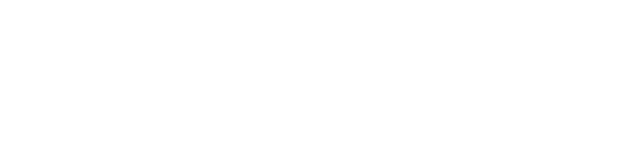
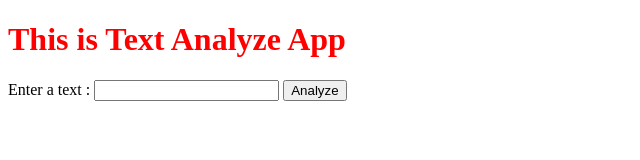
Before and after one commit to MrEshboboyev/TextAnalyzeWithJs, a plain HTML site: page index.html in a window 1280 px wide. Shown: the whole page, without its empty margins (0-640 px from the left). Drawn offline with Linux system fonts and the light colour scheme.

Commit message:
Adding button to click for analyze text

```diff
--- a/css/style.css
+++ b/css/style.css
@@ -0,0 +1,3 @@
+h1 {
+    color: red;
+}
--- a/index.html
+++ b/index.html
@@ -4,8 +4,18 @@
     <meta charset="UTF-8">
     <meta name="viewport" content="width=device-width, initial-scale=1.0">
     <title>Text Analyze </title>
+    <link rel="stylesheet" href="./css/style.css">
 </head>
 <body>
+    <h1>This is Text Analyze App</h1>
 
+    <label for="text">Enter a text : </label>
+    <input type="text" id="text" name="text">
+    <button type="button" id="" onclick="Analyze()">Analyze</button>
+
+
+
+    <!-- scripts section -->
+    <script type="text/javascript" src="./script.js"></script>
 </body>
 </html>
--- a/script.js
+++ b/script.js
@@ -0,0 +1,5 @@
+console.log("Connection successfully!");
+
+function Analyze() {
+    console.log("Analyzing text");
+}
```
